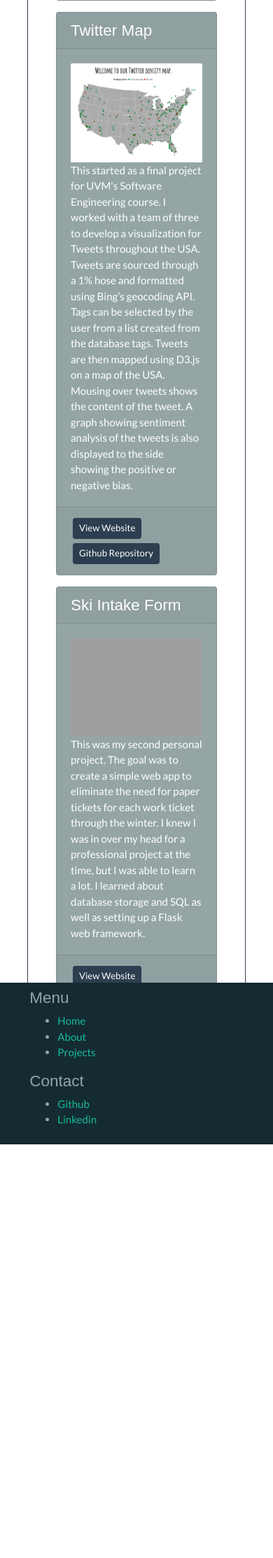
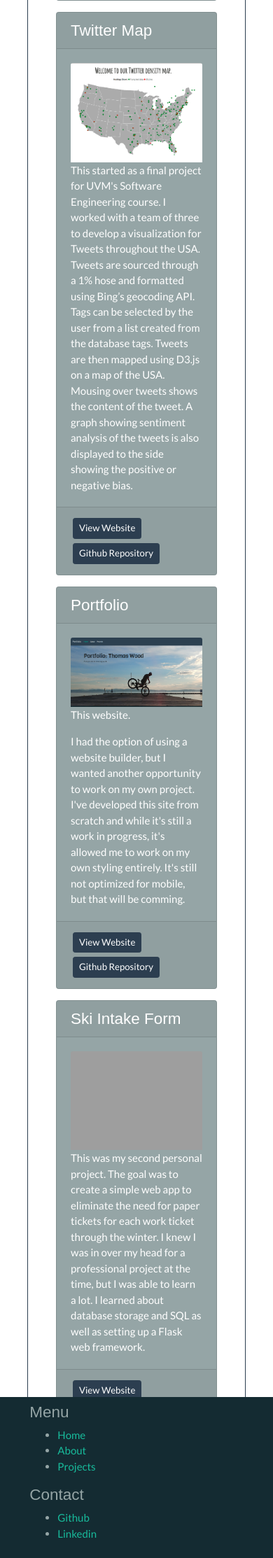
Before and after one commit to JustAnAccountForLearning/portfolio, a Flask app: page /projects in a window 390 px wide. Shown: the part 900-3126 px from the top of the page at 70% size. Before the commit the page ends 2535 px from the top, so only its background shows below. Run offline with Flask 2, Linux system fonts and the light colour scheme; some libraries are stand-ins or nearby versions; some web fonts are replaced; grey boxes are pictures that could not be loaded.

Commit message:
Add the personal page to personal projects.

```diff
--- a/templates/projects.html
+++ b/templates/projects.html
@@ -17,7 +17,7 @@
             <div class="card-body">
                 <h3 class="card-header">Personal Projects:</h3>
                 <div class="card-body row">
-                    <div class="col-md-4">
+                    <div class="col-md-4 col-sm-12">
                         <div class="card mb-3 text-white bg-secondary">
                             <h4 class="card-header"><a id="snake_game"></a>Snake Game</h4>
                             <div class="card-body">
@@ -45,7 +45,7 @@
                         </div>
                     </div>
 
-                    <div class="col-md-4">
+                    <div class="col-md-4 col-sm-12">
                         <div class="card mb-3 text-white bg-secondary">
                             <h4 class="card-header"><a id="twitter_map"></a>Twitter Map</h4>
                             <div class="card-body">
@@ -70,19 +70,46 @@
                         </div>
                     </div>
 
-                    <div class="col-md-4">
+                    <div class="col-md-4 col-sm-12">
+                        <div class="card mb-3 text-white bg-secondary">
+                            <h4 class="card-header"><a id="home_page"></a>Portfolio</h4>
+                            <div class="card-body">
+                                <div>
+                                    <img class="card-img-top" src="/static/images/homepage.png" alt="Home Page Image">
+
+                                </div>
+                                <p class="card-text">
+                                    This website.
+                                </p>
+                                <p class="card-text">
+                                    I had the option of using a website builder, but I wanted another opportunity to work on my own
+                                    project. I've developed this site from scratch and while it's still a work in progress, it's allowed
+                                    me to work on my own styling entirely. It's still not optimized for mobile, but that will be comming.
+                                </p>
+                            </div>
+                            <div class="card-footer">
+                                <form>
+                                    <button type="submit" class="btn btn-space btn-primary btn-sm" formaction="http://woodworksdevelopment.com/">View Website</button>
+                                    <button type="submit" class="btn btn-space btn-primary btn-sm" formaction="https://github.com/JustAnAccountForLearning/portfolio">Github Repository</button>
+                                </form>
+                            </div>
+                        </div>
+                    </div>
+
+                    <div class="col-md-12 col-sm-12">
                         <div class="card mb-3 text-white bg-secondary">
                             <h4 class="card-header"><a id="ski_intake_form"></a>Ski Intake Form</h4>
                             <div class="card-body">
                                 <div>
                                     <img class="card-img-top" src="#" alt="Form Image">
+
+                                    <p class="card-text">
+                                        This was my second personal project. The goal was to create a simple web app to eliminate
+                                        the need for paper tickets for each work ticket through the winter. I knew I was in over my
+                                        head for a professional project at the time, but I was able to learn a lot. I learned about
+                                        database storage and SQL as well as setting up a Flask web framework.
+                                    </p>
                                 </div>
-                                <p class="card-text">
-                                    This was my second personal project. The goal was to create a simple web app to eliminate
-                                    the need for paper tickets for each work ticket through the winter. I knew I was in over my
-                                    head for a professional project at the time, but I was able to learn a lot. I learned about
-                                    database storage and SQL as well as setting up a Flask web framework.
-                                </p>
                             </div>
                             <div class="card-footer">
                                 <form>
```
Also changed, not shown: static/images/homepage.png (added).
